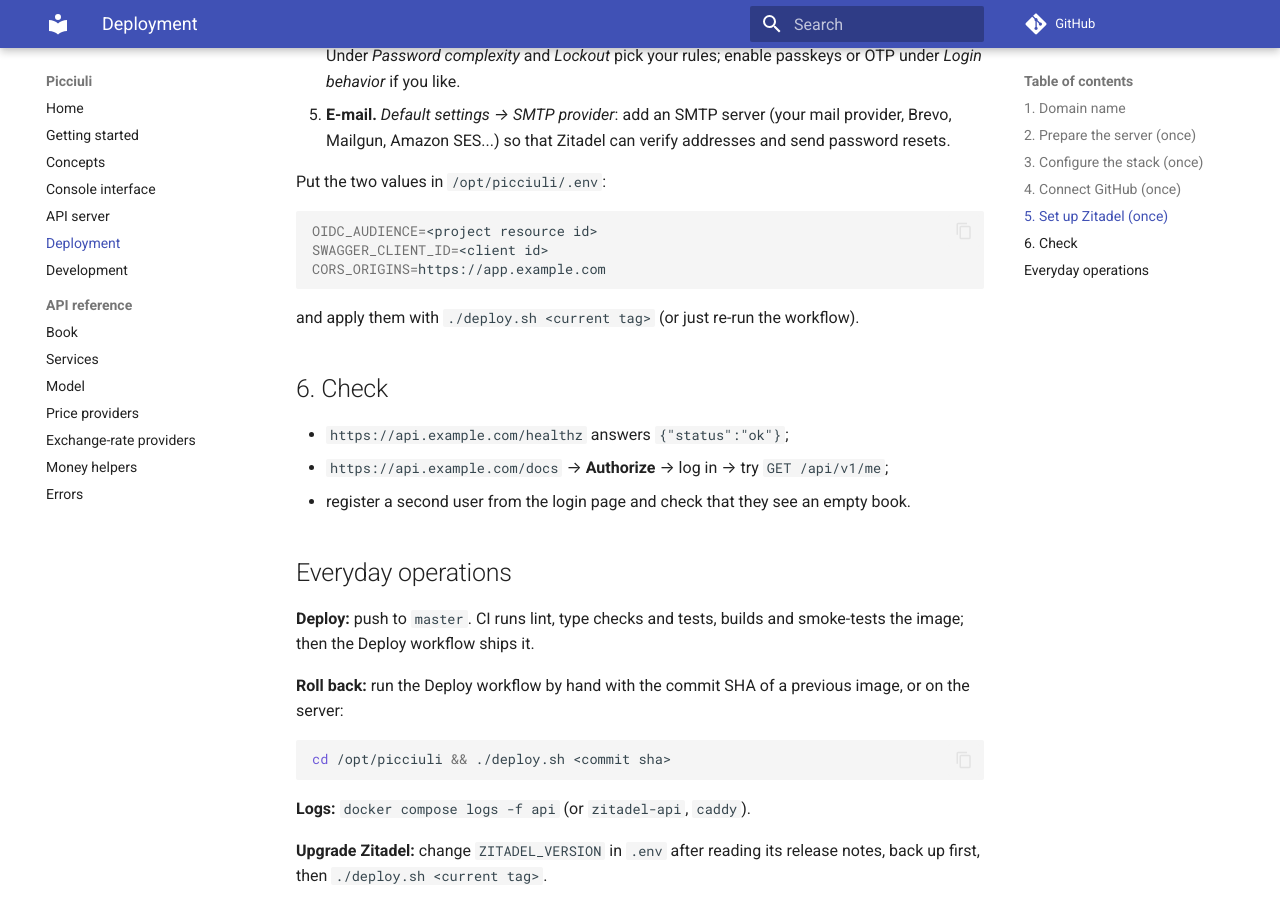
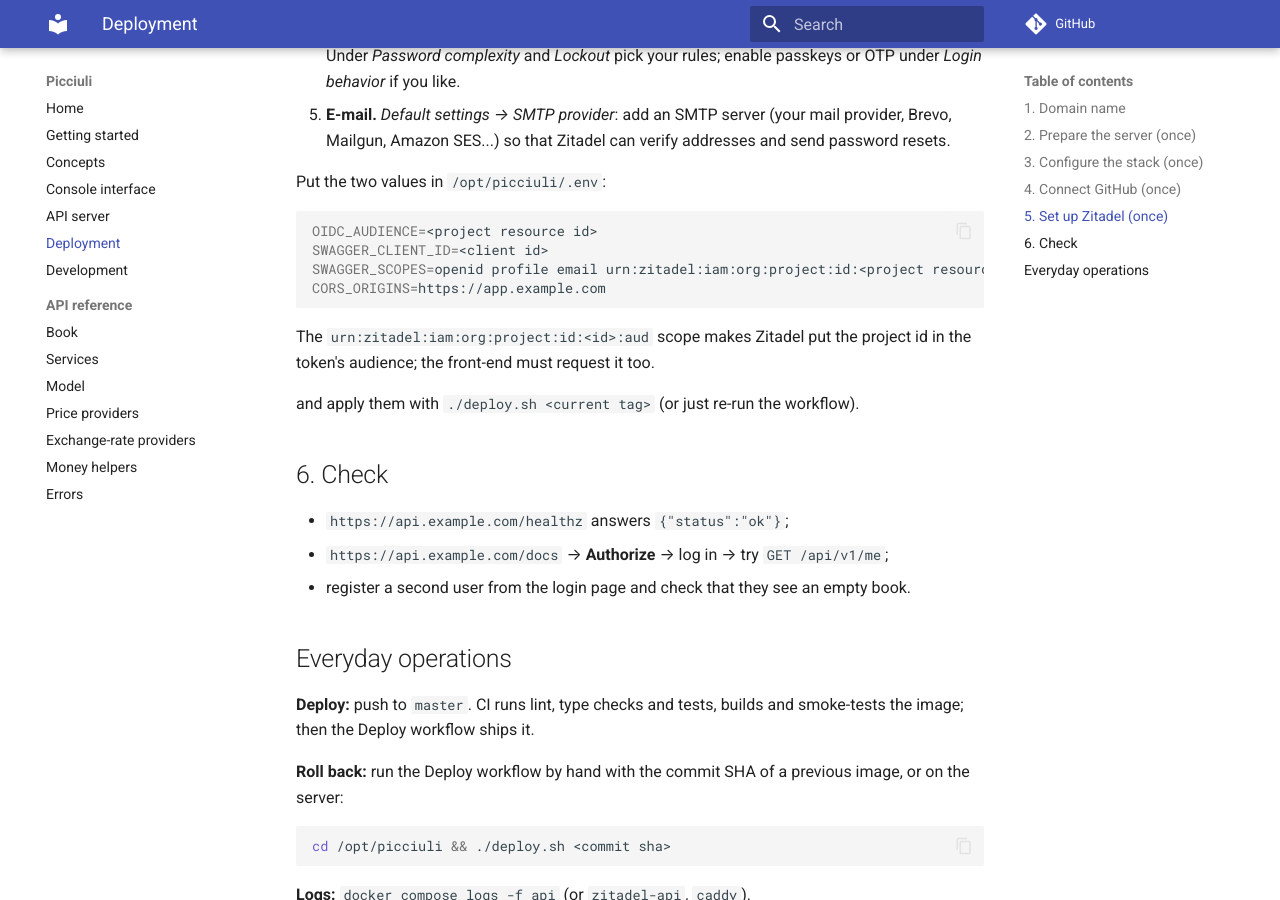
Before and after one commit to antoniobarba/picciuli, an MkDocs documentation site: the page built from docs/deployment.md, in a window 1280 px wide and 900 px high, scrolled down 3299 px. Built offline with MkDocs 1.6.1 and Material for MkDocs 9.7.7, drawn with Linux system fonts in a browser that asks for light colours; comment, search, counter and statistics services are not loaded.

Commit message:
Document the Zitadel project audience scope
Co-authored-by: Copilot <223556219+Copilot@users.noreply.github.com>

````diff
--- a/docs/deployment.md
+++ b/docs/deployment.md
@@ -140,8 +140,12 @@ Put the two values in `/opt/picciuli/.env`:
 ```bash
 OIDC_AUDIENCE=<project resource id>
 SWAGGER_CLIENT_ID=<client id>
+SWAGGER_SCOPES=openid profile email urn:zitadel:iam:org:project:id:<project resource id>:aud
 CORS_ORIGINS=https://app.example.com
 ```
+
+The `urn:zitadel:iam:org:project:id:<id>:aud` scope makes Zitadel put the
+project id in the token's audience; the front-end must request it too.
 
 and apply them with `./deploy.sh <current tag>` (or just re-run the workflow).
 
````
